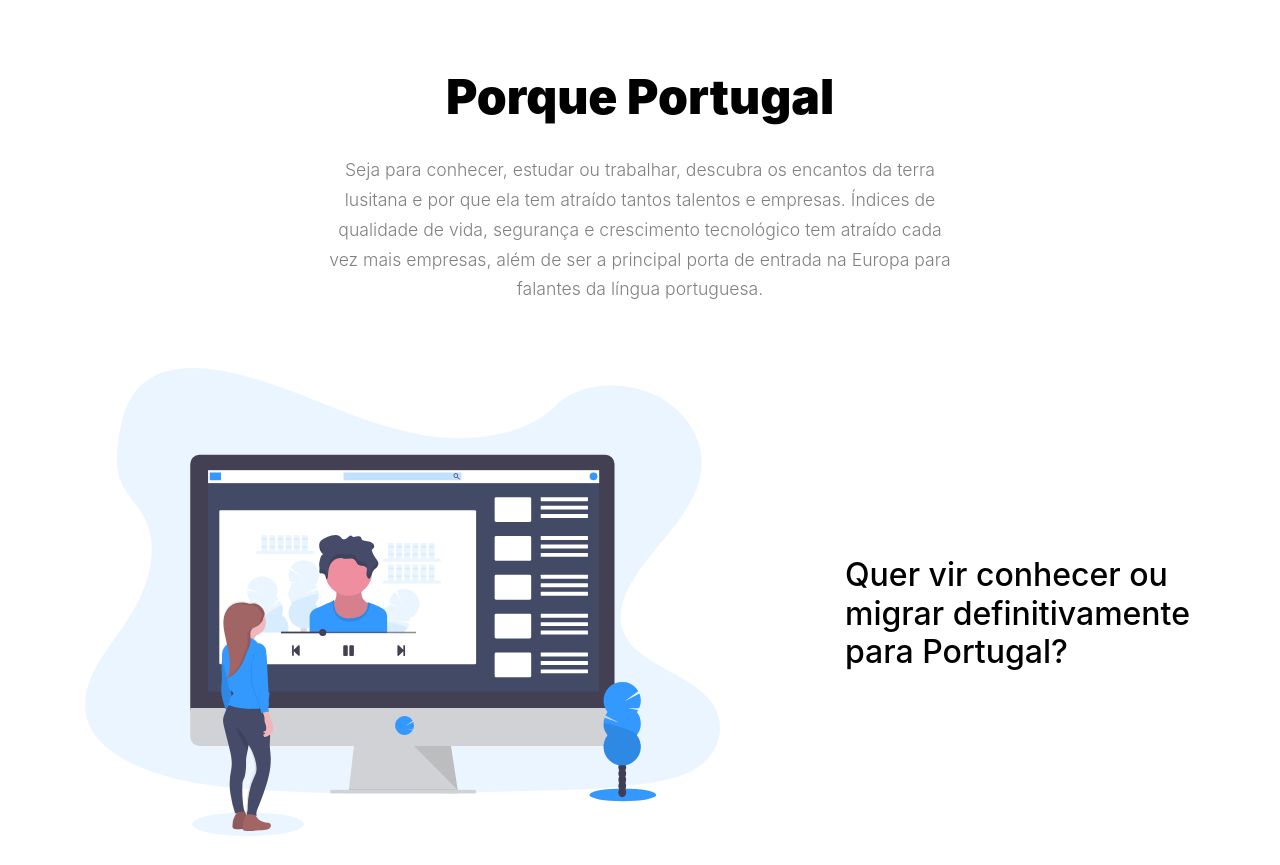
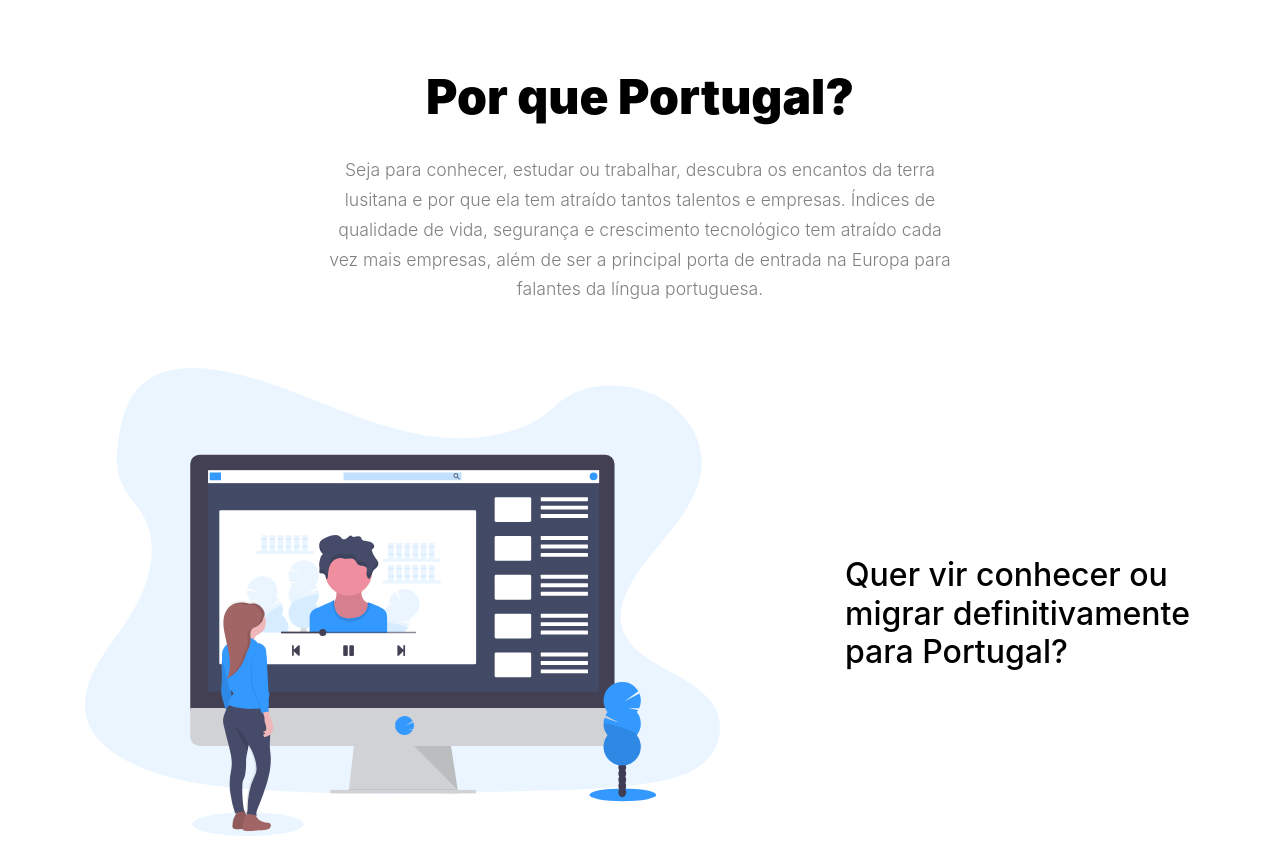
Before and after one commit to joncasagrande/auto.Mate, a plain HTML site: page index.html in a window 1280 px wide. Shown: the part 902-1767 px from the top of the page. Drawn offline with Linux system fonts and the light colour scheme; files whose address does not match are found by name; a web font is replaced by a local one.

Commit message:
Update index.html
fixing text

```diff
--- a/index.html
+++ b/index.html
@@ -106,7 +106,7 @@
       <div class="container">
         <div class="row mb-5 justify-content-center">
           <div class="col-lg-7 text-center"  data-aos="fade-up" data-aos-delay="">
-            <h2 class="section-title">Porque Portugal</h2>
+            <h2 class="section-title">Por que Portugal?</h2>
             <p>Seja para conhecer, estudar ou trabalhar, descubra os encantos da terra lusitana e por que ela tem atraído tantos talentos e empresas. Índices de qualidade de vida, segurança e crescimento tecnológico tem atraído cada vez mais empresas, além de ser a principal porta de entrada na Europa para falantes da língua portuguesa.</p>
           </div>
         </div>
```
